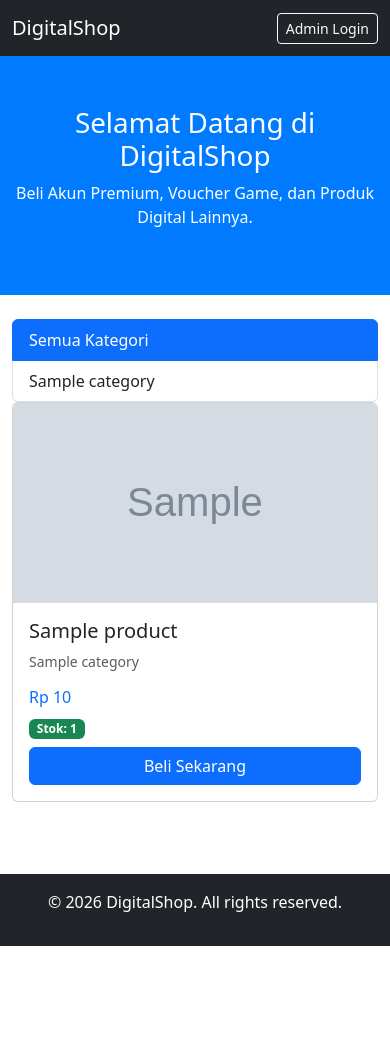
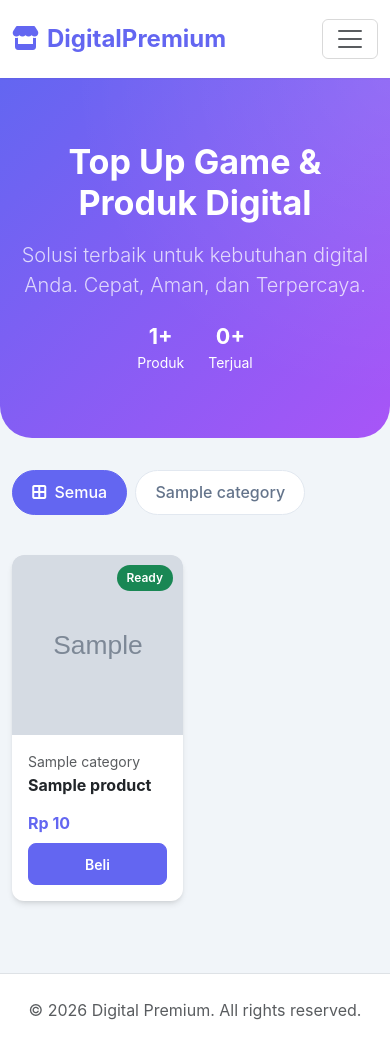
Before and after one commit to mrzero0nol/Pksir, a PHP site: page / in a window 390 px wide. Before the commit the page ends 946 px from the top, so only its background shows below. Run offline with PHP 8.4, Linux system fonts and the light colour scheme; tables that the repository leaves empty hold one stand-in row (values such as "Sample post"); grey boxes marked "Sample" are stand-in pictures.

Commit message:
feat: Overhaul UI, add Installer/Updater, and Check Order feature
- Redesign Frontend (`index.php`, `product.php`) to match Digital Premium aesthetic.
- Add `track.php` for server-side order tracking (Invoice/Phone).
- Create `install.php` for easy web-based installation.
- Create `update.php` for database integrity checks.
- Add `assets/css/style.css` for custom styling.
- Update `README.md` with comprehensive guide.

```diff
--- /dev/null
+++ b/assets/css/style.css
@@ -0,0 +1,137 @@
+:root {
+    --primary: #6366f1; /* Indigo */
+    --primary-hover: #4f46e5;
+    --secondary: #64748b; /* Slate */
+    --success: #10b981; /* Emerald */
+    --danger: #ef4444; /* Red */
+    --warning: #f59e0b; /* Amber */
+    --dark: #0f172a; /* Slate 900 */
+    --light: #f8fafc; /* Slate 50 */
+    --border: #e2e8f0;
+    --radius: 12px;
+    --shadow: 0 4px 6px -1px rgb(0 0 0 / 0.1), 0 2px 4px -2px rgb(0 0 0 / 0.1);
+}
+
+body {
+    background-color: #f1f5f9;
+    font-family: 'Inter', -apple-system, BlinkMacSystemFont, sans-serif;
+    color: #334155;
+}
+
+/* Navbar */
+.navbar {
+    background: #ffffff;
+    box-shadow: 0 1px 2px 0 rgb(0 0 0 / 0.05);
+    padding: 1rem 0;
+}
+.navbar-brand {
+    font-weight: 700;
+    color: var(--primary) !important;
+    font-size: 1.5rem;
+}
+
+/* Hero */
+.hero {
+    background: linear-gradient(135deg, var(--primary) 0%, #a855f7 100%);
+    color: white;
+    padding: 4rem 0;
+    border-radius: 0 0 2rem 2rem;
+    margin-bottom: 2rem;
+    position: relative;
+    overflow: hidden;
+}
+.hero::before {
+    content: '';
+    position: absolute;
+    top: 0; left: 0; right: 0; bottom: 0;
+    background: radial-gradient(circle at top right, rgba(255,255,255,0.1) 0%, transparent 60%);
+}
+
+/* Cards */
+.card {
+    border: none;
+    border-radius: var(--radius);
+    background: white;
+    box-shadow: var(--shadow);
+    transition: transform 0.2s, box-shadow 0.2s;
+    overflow: hidden;
+}
+.card:hover {
+    transform: translateY(-4px);
+    box-shadow: 0 10px 15px -3px rgb(0 0 0 / 0.1);
+}
+.product-img-container {
+    height: 180px;
+    overflow: hidden;
+    background: #f1f5f9;
+    position: relative;
+}
+.card-img-top {
+    width: 100%;
+    height: 100%;
+    object-fit: cover;
+}
+.stock-badge {
+    position: absolute;
+    top: 10px;
+    right: 10px;
+    padding: 4px 10px;
+    border-radius: 20px;
+    font-size: 0.75rem;
+    font-weight: 600;
+    backdrop-filter: blur(4px);
+}
+
+/* Category Tabs */
+.category-tabs {
+    display: flex;
+    gap: 0.5rem;
+    overflow-x: auto;
+    padding-bottom: 1rem;
+    scrollbar-width: none;
+}
+.category-tabs::-webkit-scrollbar { display: none; }
+.cat-tab {
+    padding: 0.6rem 1.2rem;
+    background: white;
+    border: 1px solid var(--border);
+    border-radius: 50px;
+    color: var(--secondary);
+    white-space: nowrap;
+    text-decoration: none;
+    font-weight: 500;
+    transition: all 0.2s;
+}
+.cat-tab:hover, .cat-tab.active {
+    background: var(--primary);
+    color: white;
+    border-color: var(--primary);
+}
+
+/* Buttons */
+.btn-primary {
+    background-color: var(--primary);
+    border-color: var(--primary);
+    border-radius: 8px;
+    font-weight: 600;
+    padding: 0.6rem 1.2rem;
+}
+.btn-primary:hover {
+    background-color: var(--primary-hover);
+    border-color: var(--primary-hover);
+}
+
+/* Modal */
+.modal-content {
+    border-radius: var(--radius);
+    border: none;
+}
+.modal-header {
+    border-bottom: 1px solid var(--border);
+    background: #f8fafc;
+    border-radius: var(--radius) var(--radius) 0 0;
+}
+
+/* Utility */
+.text-primary { color: var(--primary) !important; }
+.bg-gradient-primary { background: linear-gradient(135deg, var(--primary), #a855f7); }
--- a/index.php
+++ b/index.php
@@ -10,83 +10,151 @@ $query = "SELECT p.*, c.name as category_name,
          FROM products p JOIN categories c ON p.category_id = c.id";
 
 if (isset($_GET['cat'])) {
-    $query .= " WHERE p.category_id = " . intval($_GET['cat']);
+    $catId = intval($_GET['cat']);
+    $query .= " WHERE p.category_id = " . $catId;
 }
 $query .= " ORDER BY p.id DESC";
 $products = $pdo->query($query)->fetchAll();
+
+// Stats for Hero
+$total_products = $pdo->query("SELECT COUNT(*) FROM products")->fetchColumn();
+$total_sales = $pdo->query("SELECT COUNT(*) FROM orders WHERE status = 'paid'")->fetchColumn();
 ?>
 <!DOCTYPE html>
 <html lang="id">
 <head>
     <meta charset="UTF-8">
     <meta name="viewport" content="width=device-width, initial-scale=1.0">
-    <title>Toko Produk Digital</title>
+    <title>Digital Premium Shop</title>
     <link href="https://cdn.jsdelivr.net/npm/bootstrap@5.3.0/dist/css/bootstrap.min.css" rel="stylesheet">
-    <style>
-        .hero { background: #007bff; color: white; padding: 50px 0; text-align: center; }
-        .product-card { transition: transform 0.2s; }
-        .product-card:hover { transform: translateY(-5px); box-shadow: 0 5px 15px rgba(0,0,0,0.1); }
-    </style>
+    <link href="https://cdnjs.cloudflare.com/ajax/libs/font-awesome/6.4.0/css/all.min.css" rel="stylesheet">
+    <link href="assets/css/style.css" rel="stylesheet">
 </head>
 <body>
-    <nav class="navbar navbar-expand-lg navbar-dark bg-dark">
+    <!-- Navbar -->
+    <nav class="navbar navbar-expand-lg sticky-top">
         <div class="container">
-            <a class="navbar-brand" href="index.php">DigitalShop</a>
-            <div class="ms-auto">
-                <a href="admin/login.php" class="btn btn-outline-light btn-sm">Admin Login</a>
+            <a class="navbar-brand" href="index.php">
+                <i class="fa-solid fa-store me-2"></i>DigitalPremium
+            </a>
+            <button class="navbar-toggler" type="button" data-bs-toggle="collapse" data-bs-target="#navbarNav">
+                <span class="navbar-toggler-icon"></span>
+            </button>
+            <div class="collapse navbar-collapse" id="navbarNav">
+                <ul class="navbar-nav ms-auto align-items-center">
+                    <li class="nav-item me-2">
+                        <a class="nav-link" href="index.php"><i class="fa-solid fa-home me-1"></i> Beranda</a>
+                    </li>
+                    <li class="nav-item me-2">
+                        <button class="btn btn-outline-primary btn-sm rounded-pill px-3" data-bs-toggle="modal" data-bs-target="#trackModal">
+                            <i class="fa-solid fa-search me-1"></i> Cek Pesanan
+                        </button>
+                    </li>
+                    <!-- Admin Hidden Trigger -->
+                    <li class="nav-item">
+                        <a href="admin/login.php" class="nav-link text-muted small"><i class="fa-solid fa-user-shield"></i></a>
+                    </li>
+                </ul>
             </div>
         </div>
     </nav>
 
-    <div class="hero">
+    <!-- Hero Section -->
+    <div class="hero text-center">
         <div class="container">
-            <h1>Selamat Datang di DigitalShop</h1>
-            <p>Beli Akun Premium, Voucher Game, dan Produk Digital Lainnya.</p>
-        </div>
-    </div>
-
-    <div class="container my-4">
-        <div class="row">
-            <div class="col-md-3">
-                <div class="list-group">
-                    <a href="index.php" class="list-group-item list-group-item-action <?= !isset($_GET['cat']) ? 'active' : '' ?>">Semua Kategori</a>
-                    <?php foreach ($categories as $cat): ?>
-                    <a href="?cat=<?= $cat['id'] ?>" class="list-group-item list-group-item-action <?= (isset($_GET['cat']) && $_GET['cat'] == $cat['id']) ? 'active' : '' ?>">
-                        <?= htmlspecialchars($cat['name']) ?>
-                    </a>
-                    <?php endforeach; ?>
+            <h1 class="display-4 fw-bold mb-3">Top Up Game & Produk Digital</h1>
+            <p class="lead mb-4 opacity-75">Solusi terbaik untuk kebutuhan digital Anda. Cepat, Aman, dan Terpercaya.</p>
+            <div class="d-flex justify-content-center gap-4 text-white">
+                <div>
+                    <h4 class="fw-bold mb-0"><?= $total_products ?>+</h4>
+                    <small>Produk</small>
                 </div>
-            </div>
-
-            <div class="col-md-9">
-                <div class="row">
-                    <?php foreach ($products as $p): ?>
-                    <div class="col-md-4 mb-4">
-                        <div class="card product-card h-100">
-                            <img src="<?= htmlspecialchars($p['image_url']) ?>" class="card-img-top" alt="<?= htmlspecialchars($p['name']) ?>" style="height: 200px; object-fit: cover;">
-                            <div class="card-body">
-                                <h5 class="card-title"><?= htmlspecialchars($p['name']) ?></h5>
-                                <p class="card-text text-muted small"><?= htmlspecialchars($p['category_name']) ?></p>
-                                <h6 class="text-primary">Rp <?= number_format($p['price'], 0, ',', '.') ?></h6>
-
-                                <?php if ($p['stock_count'] > 0): ?>
-                                    <span class="badge bg-success mb-2">Stok: <?= $p['stock_count'] ?></span>
-                                    <a href="product.php?id=<?= $p['id'] ?>" class="btn btn-primary w-100">Beli Sekarang</a>
-                                <?php else: ?>
-                                    <span class="badge bg-secondary mb-2">Stok Habis</span>
-                                    <button class="btn btn-secondary w-100" disabled>Habis</button>
-                                <?php endif; ?>
-                            </div>
-                        </div>
-                    </div>
-                    <?php endforeach; ?>
+                <div>
+                    <h4 class="fw-bold mb-0"><?= $total_sales ?>+</h4>
+                    <small>Terjual</small>
                 </div>
             </div>
         </div>
     </div>
 
-    <footer class="bg-dark text-white text-center p-3 mt-5">
-        <p>&copy; <?= date('Y') ?> DigitalShop. All rights reserved.</p>
+    <div class="container mb-5">
+        <!-- Category Filter -->
+        <div class="category-tabs mb-4">
+            <a href="index.php" class="cat-tab <?= !isset($_GET['cat']) ? 'active' : '' ?>">
+                <i class="fa-solid fa-border-all me-1"></i> Semua
+            </a>
+            <?php foreach ($categories as $cat): ?>
+            <a href="?cat=<?= $cat['id'] ?>" class="cat-tab <?= (isset($_GET['cat']) && $_GET['cat'] == $cat['id']) ? 'active' : '' ?>">
+                <?= htmlspecialchars($cat['name']) ?>
+            </a>
+            <?php endforeach; ?>
+        </div>
+
+        <!-- Product Grid -->
+        <div class="row">
+            <?php if (count($products) > 0): ?>
+                <?php foreach ($products as $p): ?>
+                <div class="col-6 col-md-3 mb-4">
+                    <div class="card h-100">
+                        <div class="product-img-container">
+                            <img src="<?= htmlspecialchars($p['image_url']) ?>" class="card-img-top" alt="<?= htmlspecialchars($p['name']) ?>">
+                            <?php if ($p['stock_count'] > 0): ?>
+                                <span class="stock-badge bg-success text-white">Ready</span>
+                            <?php else: ?>
+                                <span class="stock-badge bg-secondary text-white">Habis</span>
+                            <?php endif; ?>
+                        </div>
+                        <div class="card-body d-flex flex-column">
+                            <small class="text-muted mb-1"><?= htmlspecialchars($p['category_name']) ?></small>
+                            <h6 class="card-title fw-bold text-dark mb-auto"><?= htmlspecialchars($p['name']) ?></h6>
+                            <div class="mt-3">
+                                <p class="text-primary fw-bold mb-2">Rp <?= number_format($p['price'], 0, ',', '.') ?></p>
+                                <?php if ($p['stock_count'] > 0): ?>
+                                    <a href="product.php?id=<?= $p['id'] ?>" class="btn btn-primary w-100 btn-sm">Beli</a>
+                                <?php else: ?>
+                                    <button class="btn btn-secondary w-100 btn-sm" disabled>Stok Habis</button>
+                                <?php endif; ?>
+                            </div>
+                        </div>
+                    </div>
+                </div>
+                <?php endforeach; ?>
+            <?php else: ?>
+                <div class="col-12 text-center py-5 text-muted">
+                    <i class="fa-solid fa-box-open fa-3x mb-3"></i>
+                    <p>Belum ada produk di kategori ini.</p>
+                </div>
+            <?php endif; ?>
+        </div>
+    </div>
+
+    <footer class="bg-white py-4 mt-auto border-top">
+        <div class="container text-center text-muted">
+            <p class="mb-0">&copy; <?= date('Y') ?> Digital Premium. All rights reserved.</p>
+        </div>
     </footer>
+
+    <!-- Track Order Modal -->
+    <div class="modal fade" id="trackModal" tabindex="-1">
+        <div class="modal-dialog modal-dialog-centered">
+            <div class="modal-content">
+                <div class="modal-header">
+                    <h5 class="modal-title fw-bold"><i class="fa-solid fa-search me-2"></i>Cek Pesanan</h5>
+                    <button type="button" class="btn-close" data-bs-dismiss="modal"></button>
+                </div>
+                <div class="modal-body">
+                    <form action="track.php" method="GET">
+                        <div class="mb-3">
+                            <label class="form-label">Nomor Invoice atau No. HP</label>
+                            <input type="text" name="keyword" class="form-control" placeholder="INV-xxx atau 0812xxx" required>
+                        </div>
+                        <button type="submit" class="btn btn-primary w-100">Cari Pesanan</button>
+                    </form>
+                </div>
+            </div>
+        </div>
+    </div>
+
+    <script src="https://cdn.jsdelivr.net/npm/bootstrap@5.3.0/dist/js/bootstrap.bundle.min.js"></script>
 </body>
 </html>
```
Also changed, not shown: install.php (added, +149 -0 lines), product.php (+59 -28 lines), track.php (added, +112 -0 lines), update.php (added, +43 -0 lines), README.md.
